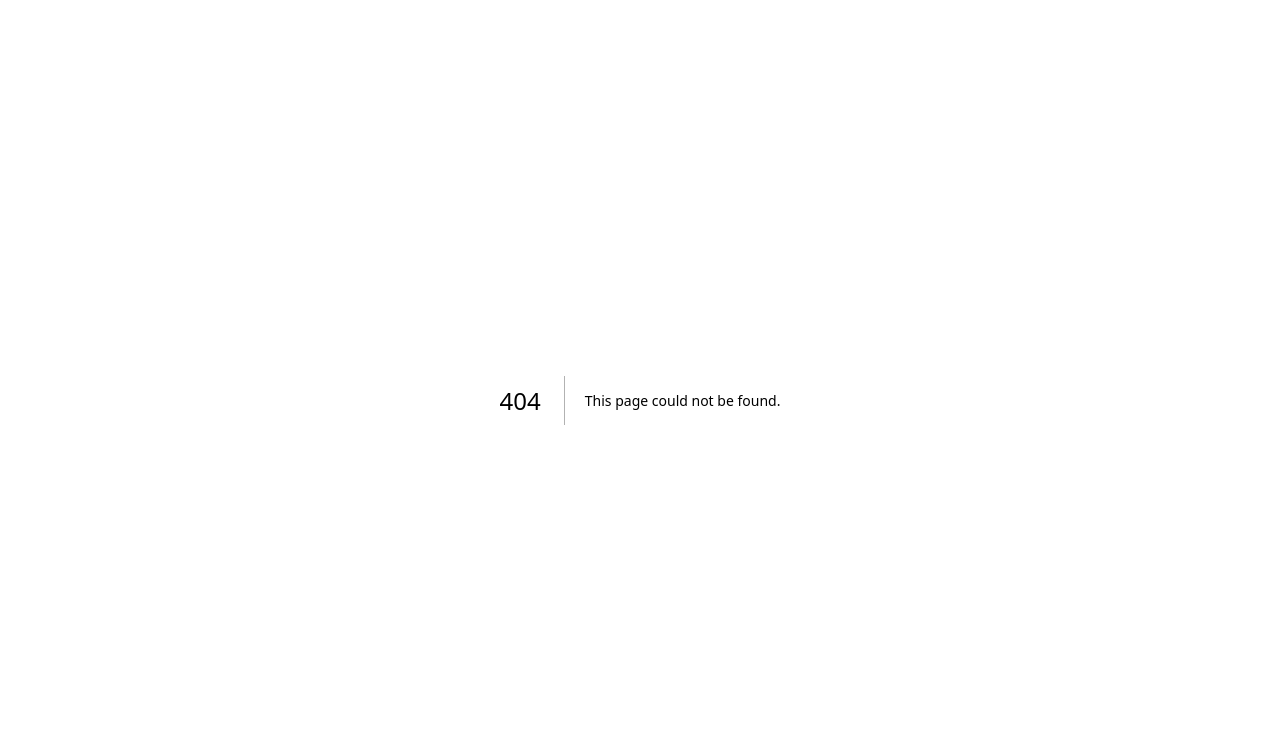
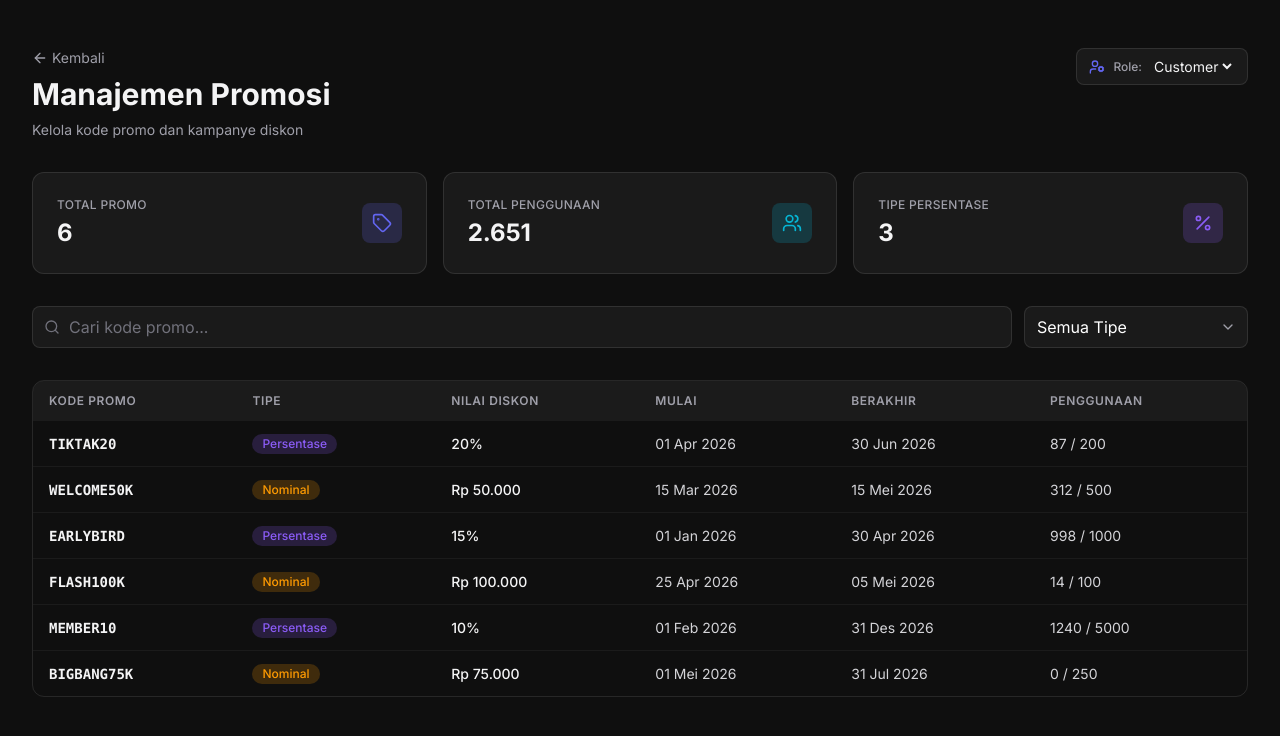
Before and after one commit to azzzfath/tiktaktuk, a Next.js app: page /promotions in a window 1280 px wide. Before the commit this address had no page. Shown: the top 736 px of the page. Built offline with nearby package versions, Linux system fonts and the light colour scheme.

Commit message:
feat: add promotions page with role-based access and CRUD modals

```diff
--- /dev/null
+++ b/src/app/promotions/page.tsx
@@ -0,0 +1,166 @@
+"use client";
+
+import { useMemo, useState } from "react";
+import Link from "next/link";
+import { ArrowLeft, Plus, Search } from "lucide-react";
+import { useRole } from "@/hooks/useRole";
+import { useToast } from "@/hooks/useToast";
+import { mockPromotions } from "@/lib/mock-data";
+import { DiscountType, Promotion } from "@/types";
+import { Input } from "@/components/ui/Input";
+import { Select } from "@/components/ui/Select";
+import { Button } from "@/components/ui/Button";
+import { RoleSwitcher } from "@/components/features/order/RoleSwitcher";
+import { PromotionStatsCards } from "@/components/features/promotion/PromotionStatsCards";
+import { PromotionTable } from "@/components/features/promotion/PromotionTable";
+import { CreatePromotionModal } from "@/components/features/promotion/CreatePromotionModal";
+import { EditPromotionModal } from "@/components/features/promotion/EditPromotionModal";
+import { DeletePromotionModal } from "@/components/features/promotion/DeletePromotionModal";
+import { PromotionFormValues } from "@/components/features/promotion/PromotionForm";
+
+type TypeFilter = "ALL" | DiscountType;
+
+export default function PromotionsPage() {
+  const { role } = useRole();
+  const { toast } = useToast();
+  const isAdmin = role === "admin";
+
+  const [promotions, setPromotions] = useState<Promotion[]>(mockPromotions);
+  const [search, setSearch] = useState("");
+  const [typeFilter, setTypeFilter] = useState<TypeFilter>("ALL");
+  const [createOpen, setCreateOpen] = useState(false);
+  const [editTarget, setEditTarget] = useState<Promotion | null>(null);
+  const [deleteTarget, setDeleteTarget] = useState<Promotion | null>(null);
+
+  const filtered = useMemo(() => {
+    return promotions
+      .filter((p) => p.code.toLowerCase().includes(search.trim().toLowerCase()))
+      .filter((p) => (typeFilter === "ALL" ? true : p.type === typeFilter));
+  }, [promotions, search, typeFilter]);
+
+  const existingCodes = promotions.map((p) => p.code);
+
+  const handleCreate = (values: PromotionFormValues) => {
+    const newPromo: Promotion = {
+      id: `promo_${Date.now()}`,
+      code: values.code,
+      type: values.type,
+      value: values.value,
+      startDate: values.startDate,
+      endDate: values.endDate,
+      usageLimit: values.usageLimit,
+      usageCount: 0,
+    };
+    setPromotions((prev) => [newPromo, ...prev]);
+    setCreateOpen(false);
+    toast(`Promo ${newPromo.code} berhasil dibuat.`, "success");
+  };
+
+  const handleEdit = (id: string, values: PromotionFormValues) => {
+    setPromotions((prev) =>
+      prev.map((p) =>
+        p.id === id
+          ? {
+              ...p,
+              code: values.code,
+              type: values.type,
+              value: values.value,
+              startDate: values.startDate,
+              endDate: values.endDate,
+              usageLimit: values.usageLimit,
+            }
+          : p
+      )
+    );
+    setEditTarget(null);
+    toast(`Promo ${values.code} berhasil diperbarui.`, "success");
+  };
+
+  const handleDelete = (id: string) => {
+    const target = promotions.find((p) => p.id === id);
+    setPromotions((prev) => prev.filter((p) => p.id !== id));
+    setDeleteTarget(null);
+    toast(`Promo ${target?.code ?? ""} berhasil dihapus.`, "success");
+  };
+
+  return (
+    <main className="min-h-screen bg-[#0F0F0F] text-[#F4F4F5]">
+      <div className="max-w-7xl mx-auto px-4 sm:px-6 lg:px-8 py-12">
+        <div className="flex flex-col gap-8">
+          <div className="flex flex-wrap items-start justify-between gap-4">
+            <div className="flex flex-col gap-2">
+              <Link
+                href="/"
+                className="inline-flex items-center gap-1 text-sm text-zinc-400 hover:text-[#6366F1] transition-colors w-fit"
+              >
+                <ArrowLeft className="h-4 w-4" /> Kembali
+              </Link>
+              <h1 className="text-3xl font-bold">Manajemen Promosi</h1>
+              <p className="text-sm text-zinc-400">Kelola kode promo dan kampanye diskon</p>
+            </div>
+            <div className="flex flex-wrap items-center gap-2">
+              <RoleSwitcher />
+              {isAdmin && (
+                <Button variant="primary" onClick={() => setCreateOpen(true)}>
+                  <span className="inline-flex items-center gap-1.5">
+                    <Plus className="h-4 w-4" /> Buat Promo
+                  </span>
+                </Button>
+              )}
+            </div>
+          </div>
+
+          <PromotionStatsCards promotions={promotions} />
+
+          <div className="flex flex-col sm:flex-row gap-3">
+            <div className="relative flex-1">
+              <Search className="absolute left-3 top-1/2 -translate-y-1/2 h-4 w-4 text-zinc-500" />
+              <Input
+                placeholder="Cari kode promo..."
+                value={search}
+                onChange={(e) => setSearch(e.target.value)}
+                className="pl-9"
+              />
+            </div>
+            <div className="sm:w-56">
+              <Select value={typeFilter} onChange={(e) => setTypeFilter(e.target.value as TypeFilter)}>
+                <option value="ALL" className="bg-[#1A1A1A]">Semua Tipe</option>
+                <option value="PERCENTAGE" className="bg-[#1A1A1A]">Persentase</option>
+                <option value="NOMINAL" className="bg-[#1A1A1A]">Nominal</option>
+              </Select>
+            </div>
+          </div>
+
+          <PromotionTable
+            promotions={filtered}
+            showActions={isAdmin}
+            onEdit={setEditTarget}
+            onDelete={setDeleteTarget}
+          />
+        </div>
+      </div>
+
+      {isAdmin && (
+        <>
+          <CreatePromotionModal
+            open={createOpen}
+            existingCodes={existingCodes}
+            onClose={() => setCreateOpen(false)}
+            onSubmit={handleCreate}
+          />
+          <EditPromotionModal
+            promotion={editTarget}
+            existingCodes={existingCodes}
+            onClose={() => setEditTarget(null)}
+            onSubmit={handleEdit}
+          />
+          <DeletePromotionModal
+            promotion={deleteTarget}
+            onClose={() => setDeleteTarget(null)}
+            onConfirm={handleDelete}
+          />
+        </>
+      )}
+    </main>
+  );
+}
```
